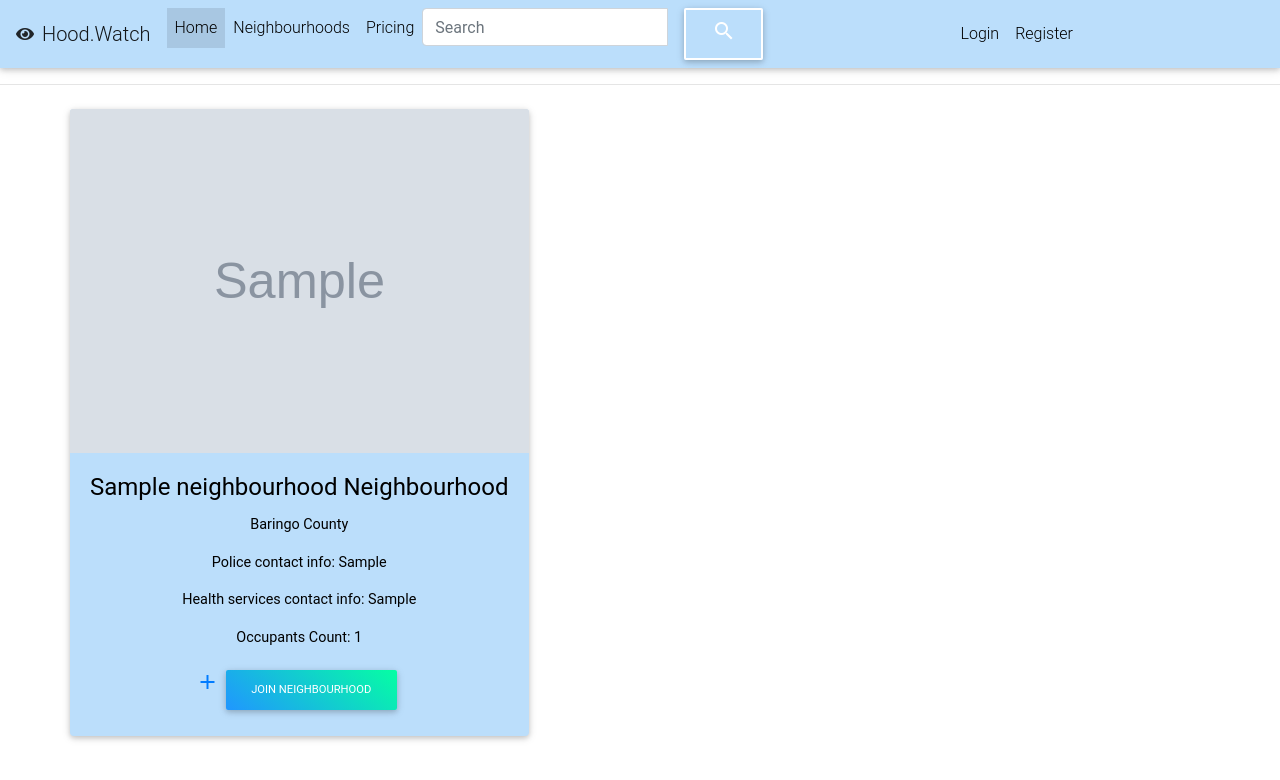
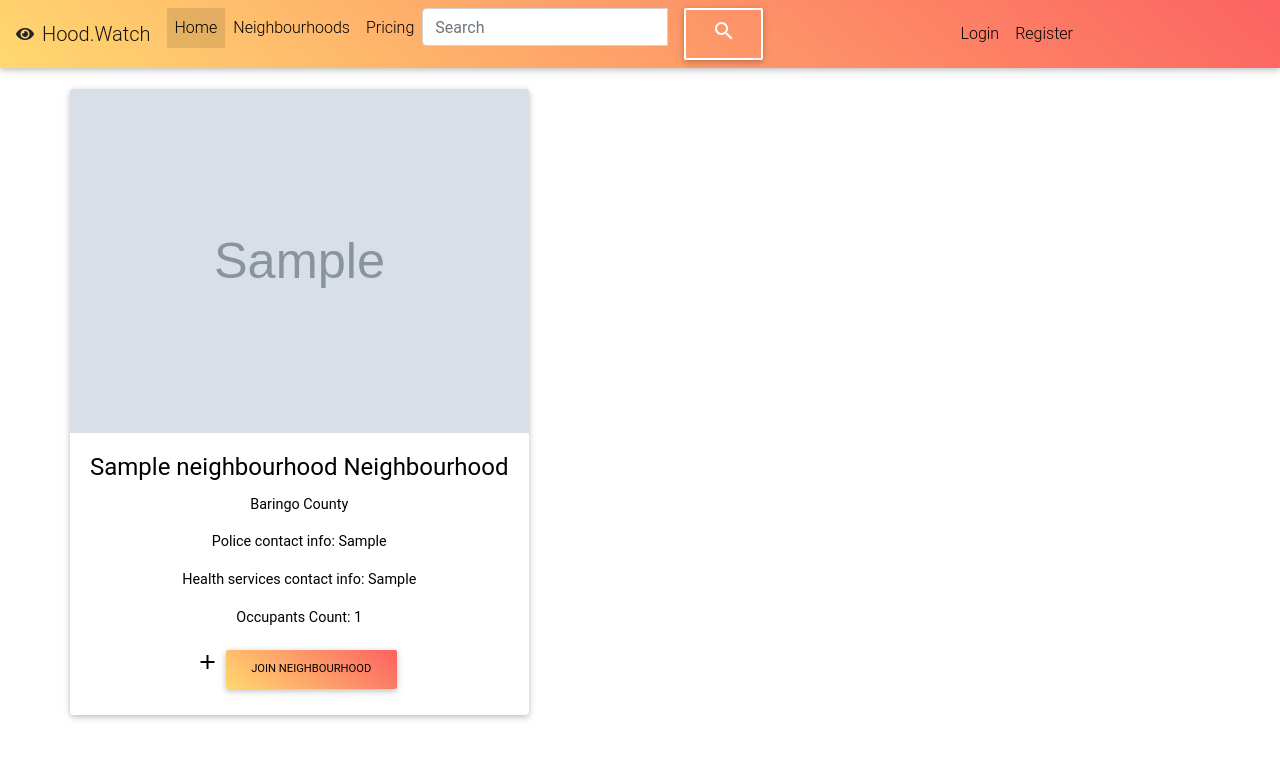
Before and after one commit to Roychela/Neighbourhood-Watch, a Django app: page / in a window 1280 px wide. Shown: the top 780 px of the page. Run offline with Django 3.2, Linux system fonts and the light colour scheme; tables that the repository leaves empty hold one stand-in row (values such as "Sample post"); grey boxes marked "Sample" are stand-in pictures; some libraries are stand-ins or nearby versions.

Commit message:
Make styling changes on base, navbar and home templates

```diff
--- a/hood/templates/base.html
+++ b/hood/templates/base.html
@@ -25,6 +25,7 @@
 <body>
    {% include "navbar.html" %}
    <hr>
+   <div class='pb-5'></div>
    {% block content %}{% endblock %}
 
     <!-- JQuery -->
--- a/hood/templates/home.html
+++ b/hood/templates/home.html
@@ -9,7 +9,7 @@
 
 <div class="card-deck">
     <!--Card-->
-    <div class="card blue lighten-4 mt-2">
+    <div class="card black-text mt-2">
 
       <!--Card image-->
       <div class="view">
@@ -20,7 +20,7 @@
       </div>
 
       <!--Card content-->
-      <div class="card-body text-center">
+      <div class="card-body text-center black-text">
         <!--Title-->
         <h4 class="card-title black-text">{{hood.neighbourhood_name}} Neighbourhood</h4>
         <!--Text-->
@@ -29,8 +29,8 @@
         <p class="card-text black-text">Health services contact info: {{hood.health_department_info}}</p>
          <p class="card-text black-text">Occupants Count: {{hood.occupants_count}}</p>
           {% if not request.user.profile.neighbourhood %}
-          <a href="{% url 'join' neighbourhood_id=hood.id %}">
-          <i class="material-icons" >add</i><button class="btn aqua-gradient btn-md">Join Neighbourhood</button>
+          <a href="{% url 'join' neighbourhood_id=hood.id %}" class="black-text">
+          <i class="material-icons" >add</i><button class="btn peach-gradient btn-md black-text">Join Neighbourhood</button>
           </a>
         {% elif request.user.profile.neighbourhood == hood %}
           <a href="{% url 'leave' neighbourhood_id=hood.id %}">
--- a/hood/templates/navbar.html
+++ b/hood/templates/navbar.html
@@ -1,5 +1,5 @@
 <!--Navbar -->
-<nav class="mb-1 navbar navbar-expand-lg navbar-light blue lighten-4">
+<nav class="mb-1 navbar navbar-expand-lg navbar-light peach-gradient fixed-top">
 <i class="fa fa-eye mr-2" aria-hidden="true"></i>
   <a class="navbar-brand" href="#">Hood.Watch</a>
   <button class="navbar-toggler" type="button" data-toggle="collapse" data-target="#navbarSupportedContent-333"
@@ -38,6 +38,13 @@
     </ul>
     {% if user.is_authenticated %}
     <ul class="navbar-nav ml-auto nav-flex-icons">
+          {% if request.user.profile.neighbourhood %}
+            {% with request.user.profile.neighbourhood as hood %}
+              <li class="nav-item">
+                <a class="btn btn-block btn-outline-elegant navigation" href="{% url 'userneighbourhoods' %}">{{ hood.neighbourhood_name }} hood</a>
+              </li>
+          {% endwith %}
+          {% endif %}
       <li class="nav-item">
         <a class="nav-link waves-effect waves-light">
           <i class="fab fa-twitter"></i>
@@ -56,10 +63,10 @@
         <div class="dropdown-menu dropdown-menu-right dropdown-default"
           aria-labelledby="navbarDropdownMenuLink-333">
           <a class="dropdown-item" href="{% url 'profile' %}">Profile</a>
-          <a class="dropdown-item" href="#">Edit Profile</a>
+          <a class="dropdown-item" href="{% url 'createpost' %}">Create Post</a>
           <a class="dropdown-item" href="{% url 'createhood' %}">Create Neighbourhood</a>
           <a class="dropdown-item" href="#">Join Neighbourhood</a>
-          <a class="dropdown-item" href="#">Post Business</a>
+          <a class="dropdown-item" href="{% url 'createbusiness' %}">Create Business</a>
           <a class="dropdown-item" href="{% url 'logout' %}">Logout</a>
         </div>
 
```
